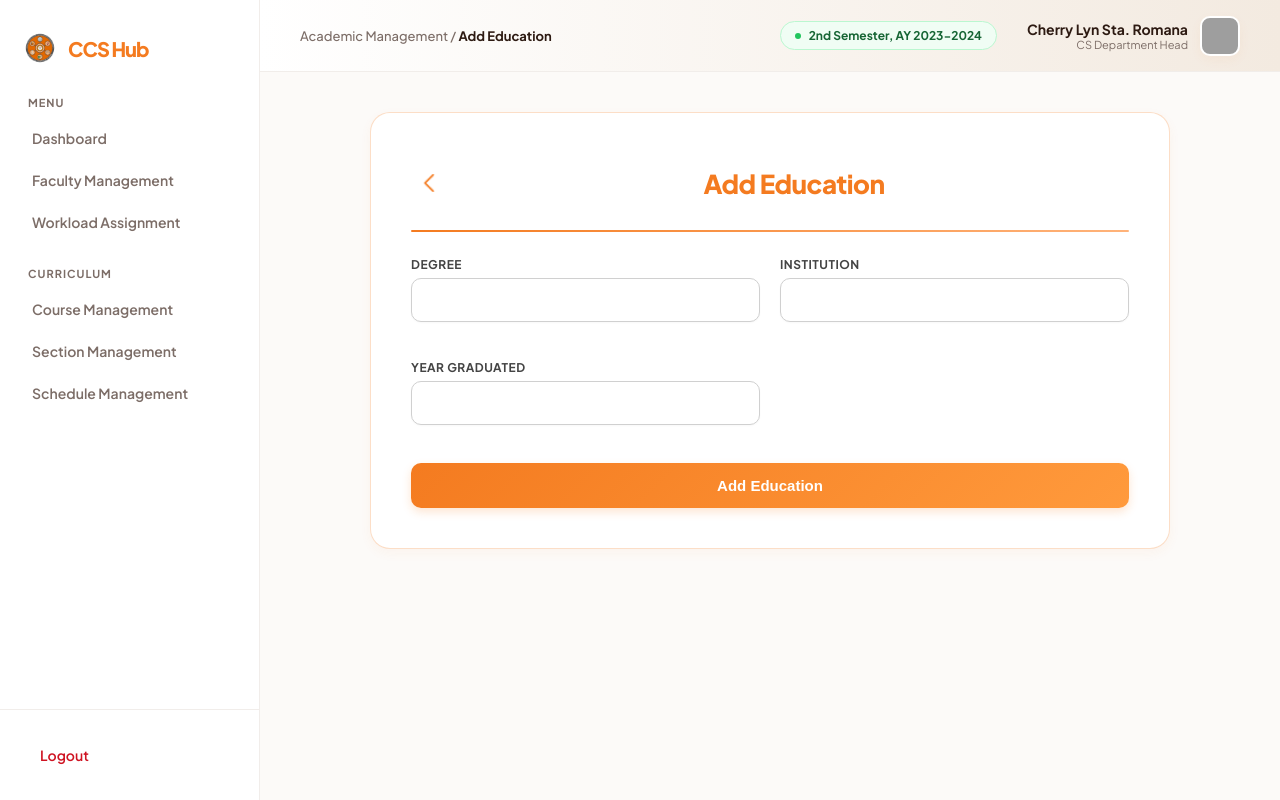
After one commit to Sanctana/CSIT226_CCS-Faculty-Management-System, a PHP site: page /addeducation.php in a window 1280 px wide. The commit adds this page. Run offline with PHP 8.4, Linux system fonts and the light colour scheme; grey boxes are pictures that could not be loaded.

Commit message:
save curr progress before pull

```diff
--- /dev/null
+++ b/addeducation.php
@@ -0,0 +1,99 @@
+<?php
+include 'connections/connect.php';
+require_once 'assets/includes/sidebar.php';
+$pageTitle = "Add Education";
+?>
+
+<?php
+    // checks if form is submitted
+    if(isset($_POST['btnAdd'])) {
+        // removes whitespace and makes values safe for SQL
+        $degree = mysqli_real_escape_string($connection, trim($_POST['degree']));
+        $school = mysqli_real_escape_string($connection, trim($_POST['school']));
+        $year_graduated = (int) $_POST['year_graduated'];
+
+        // Assume the current faculty ID is 1 for now (replace with session later)
+        $faculty_id = 1;
+
+        // perform sql insert
+        $sql = "INSERT INTO tbleducation(faculty_id, degree, school, year_graduated) VALUES
+                ($faculty_id, '$degree', '$school', $year_graduated)";
+
+        // insert registered data to db and check
+        if(mysqli_query($connection, $sql)) {
+            header("Location: facultyprofile.php");
+            exit();
+        } else {
+            $error = "Failed to add education: " .mysqli_error($connection);
+        }
+    }
+?>
+
+
+    <meta charset="UTF-8">
+    <meta name="viewport" content="width=device-width, initial-scale=1.0">
+
+    <title>CCS | Add Education</title>
+
+
+    <link href="https://fonts.googleapis.com/css2?family=Plus+Jakarta+Sans:wght@300;400;500;600;700;800&display=swap" rel="stylesheet">
+
+    <link rel="stylesheet" href="assets/css/sidebar.css">
+    <link rel="stylesheet" href="assets/css/topbar.css">
+    <link rel="stylesheet" href="assets/css/variables.css">
+    <link rel="stylesheet" href="assets/css/components.css">
+    <link rel="stylesheet" href="assets/css/formtemplate.css">
+
+<div class="main-wrapper">
+    <?php require_once 'assets/includes/topbar.php'; ?>
+
+    <main class="content-body">
+        <div class="container">
+
+
+            <div class="form-panel">
+
+
+                <div class="form-header">
+                    <a href="facultyprofile.php" class="back-icon">
+                        <img src="assets/img/back.png" alt="Back">
+                    </a>
+                    <h2>Add Education</h2>
+                </div>
+
+                <div class="form-divider"></div>
+
+
+                <form method="post">
+
+                    <div class="form-grid">
+
+                        <div class="form-group">
+                            <label class="form-label">Degree</label>
+                            <input type="text" name="degree" class="form-input" required>
+                        </div>
+
+
+                        <div class="form-group">
+                            <label class="form-label">Institution</label>
+                            <input type="text" name="school" class="form-input" required>
+                        </div>
+
+                        <div class="form-group">
+                            <label class="form-label">Year Graduated</label>
+                            <input type="number" name="year_graduated" class="form-input" required>
+                        </div>
+
+                    </div>
+
+                    <input type="submit" name="btnAdd" value="Add Education" class="form-submit">
+
+                </form>
+            </div>
+
+        </div>
+    </main>
+
+</div>
+</body>
+</html>
--- a/managementfaculty.php
+++ b/managementfaculty.php
@@ -50,7 +50,6 @@
                     </tr>
                     </thead>
                     <tbody>
-
                 </table>
             </div>
         </div>
```
Also changed, not shown: dbccsfacultysystem.sql (+20 -6 lines), facultyprofile.php (+18 -16 lines).
